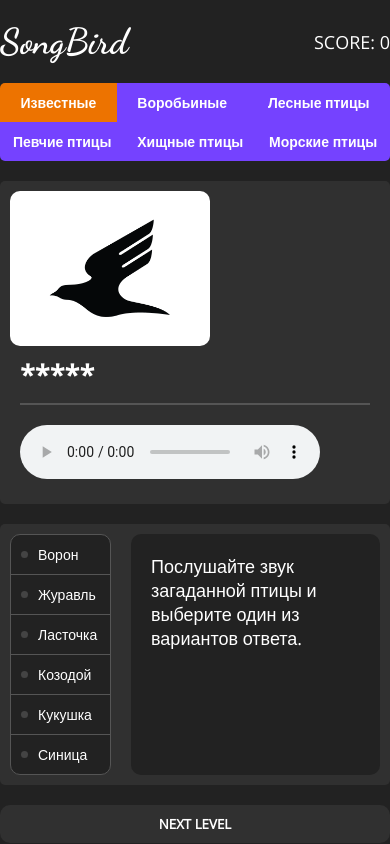
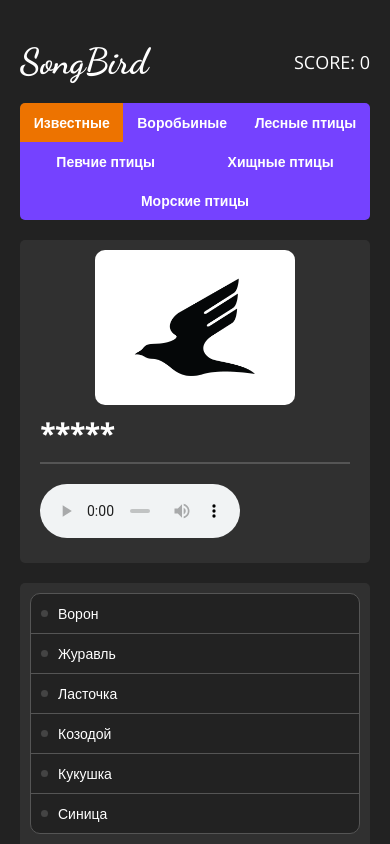
Before and after one commit to zenitfan19/songbird, a React (Create React App) app: page / in a window 390 px wide. Shown: the top 844 px of the page. Built offline with nearby package versions, Linux system fonts and the light colour scheme.

Commit message:
feat: add responsive design

```diff
--- a/src/App.scss
+++ b/src/App.scss
@@ -22,6 +22,7 @@ body {
   width: 100%;
   max-width: 960px;
   margin: 0 auto;
+  padding: 20px;
 }
 
 .app-block {
--- a/src/components/Answers/Answers.scss
+++ b/src/components/Answers/Answers.scss
@@ -3,9 +3,16 @@
   display: grid;
   grid-template-columns: calc(30% - 10px) calc(70% - 10px);
   grid-column-gap: 20px;
+  grid-row-gap: 20px;
 }
 
 .answer-block {
   background-color: #222;
   border-radius: 10px;
 }
+
+@media screen and (max-width: 768px) {
+  .answers {
+    grid-template-columns: 1fr;
+  }
+}
--- a/src/components/BirdInfo/BirdInfo.scss
+++ b/src/components/BirdInfo/BirdInfo.scss
@@ -41,3 +41,13 @@
     font-size: 13px;
   }
 }
+
+@media screen and (max-width: 768px) {
+  .bird-info {
+    justify-content: center;
+
+    audio {
+      width: 200px;
+    }
+  }
+}
--- a/src/components/FinalWindow/FinalWindow.scss
+++ b/src/components/FinalWindow/FinalWindow.scss
@@ -15,3 +15,15 @@
     margin-top: 40px;
   }
 }
+
+@media screen and (max-width: 768px) {
+  .final-window {
+    &.app-block {
+      padding: 10px;
+    }
+    h3 {
+      font-size: 14px;
+      text-align: center;
+    }
+  }
+}
```
